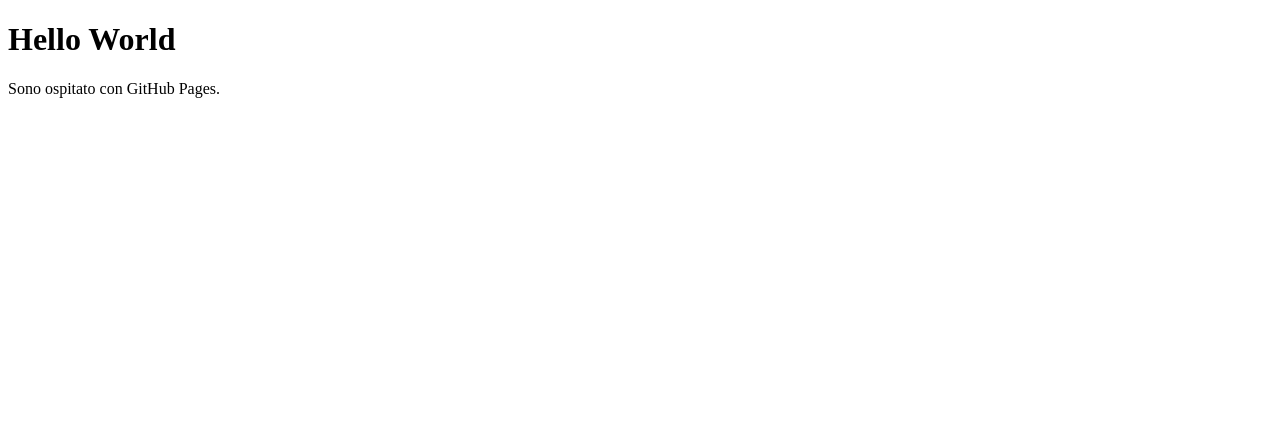
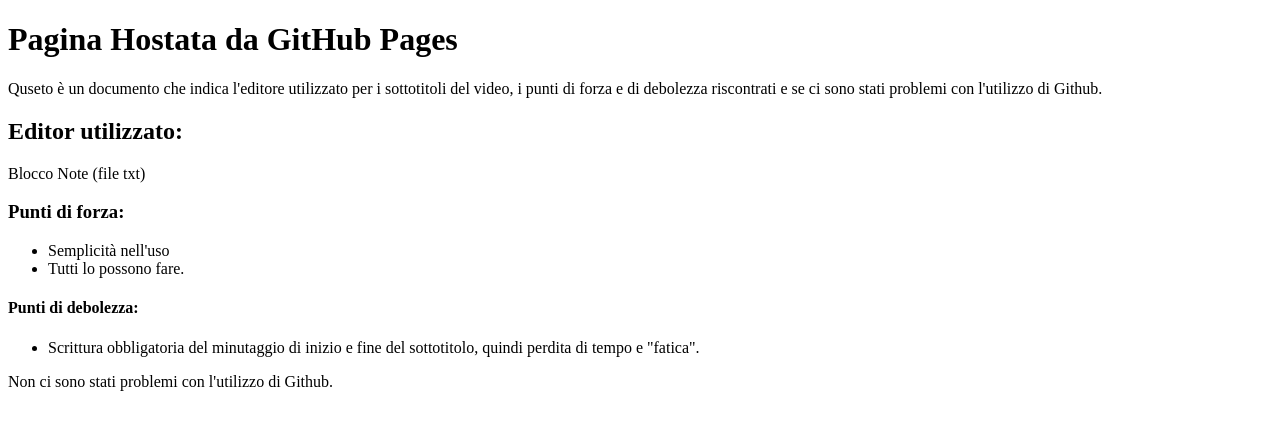
Before and after one commit to Gianlupisa1/Gianlupisa1.github.io, a plain HTML site: page index.html in a window 1280 px wide. Drawn offline with Linux system fonts and the light colour scheme.

Commit message:
Update index.html

```diff
--- a/index.html
+++ b/index.html
@@ -1,7 +1,19 @@
 <!DOCTYPE html>
 <html>
 <body>
-<h1> Hello World </h1>
-<p> Sono ospitato con GitHub Pages. </p>
+<h1> Pagina Hostata da GitHub Pages </h1>
+<p> Quseto è un documento che indica l'editore utilizzato per i sottotitoli del video, i punti di forza e di debolezza riscontrati e se ci sono stati problemi con l'utilizzo di Github. </ p >
+<h2> Editor utilizzato: </h2>
+<p> Blocco Note (file txt) </p>
+<h3> Punti di forza: </h3>
+<ul>
+    <li> Semplicità nell'uso </li>
+    <li> Tutti lo possono fare. </li>
+</ul>
+<h4> Punti di debolezza: </h4>
+<ul>
+    <li> Scrittura obbligatoria del minutaggio di inizio e fine del sottotitolo, quindi perdita di tempo e "fatica". </li>
+</ul>
+<p> Non ci sono stati problemi con l'utilizzo di Github. </p>
 </body>
 </html>
```
